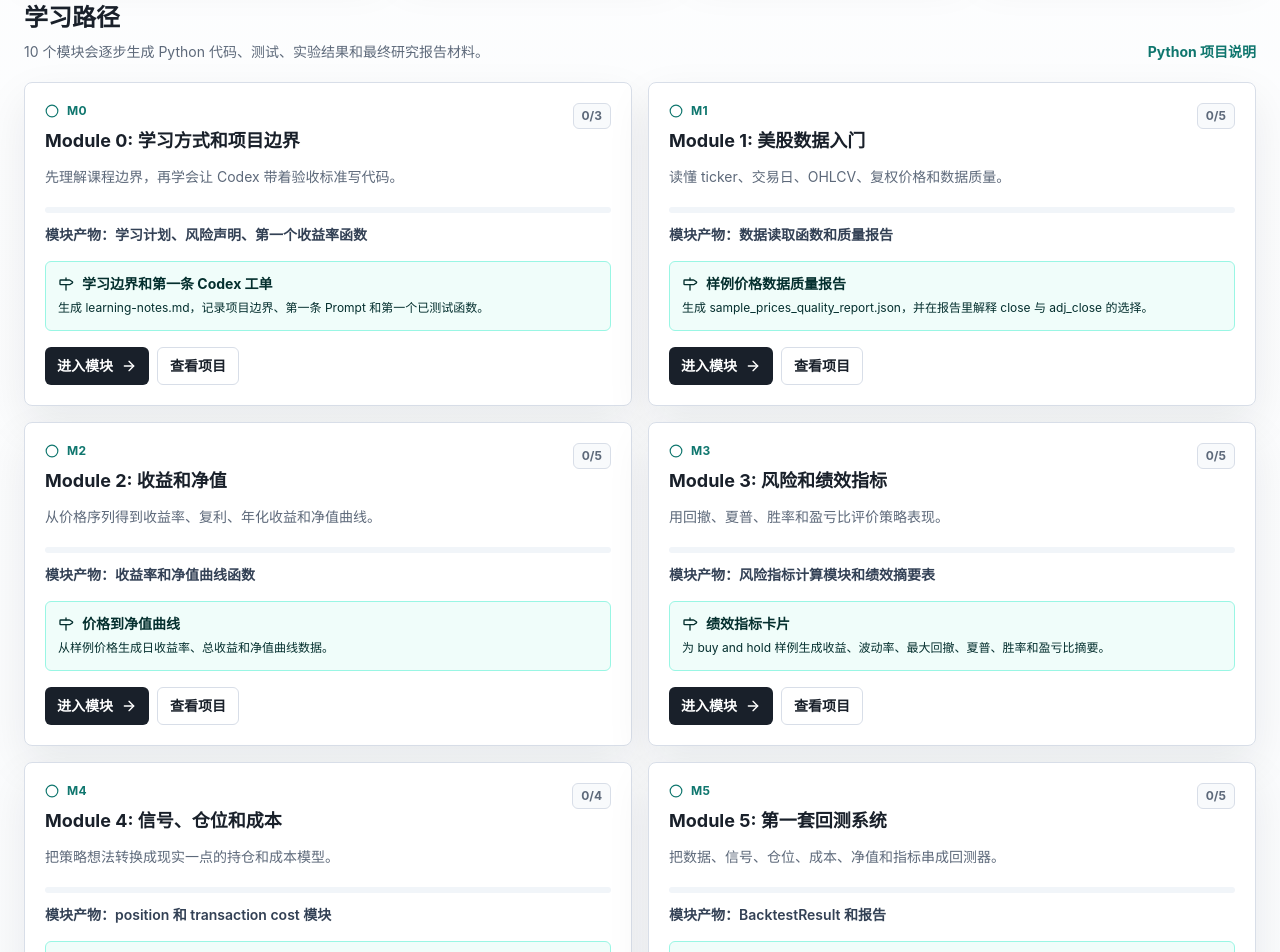
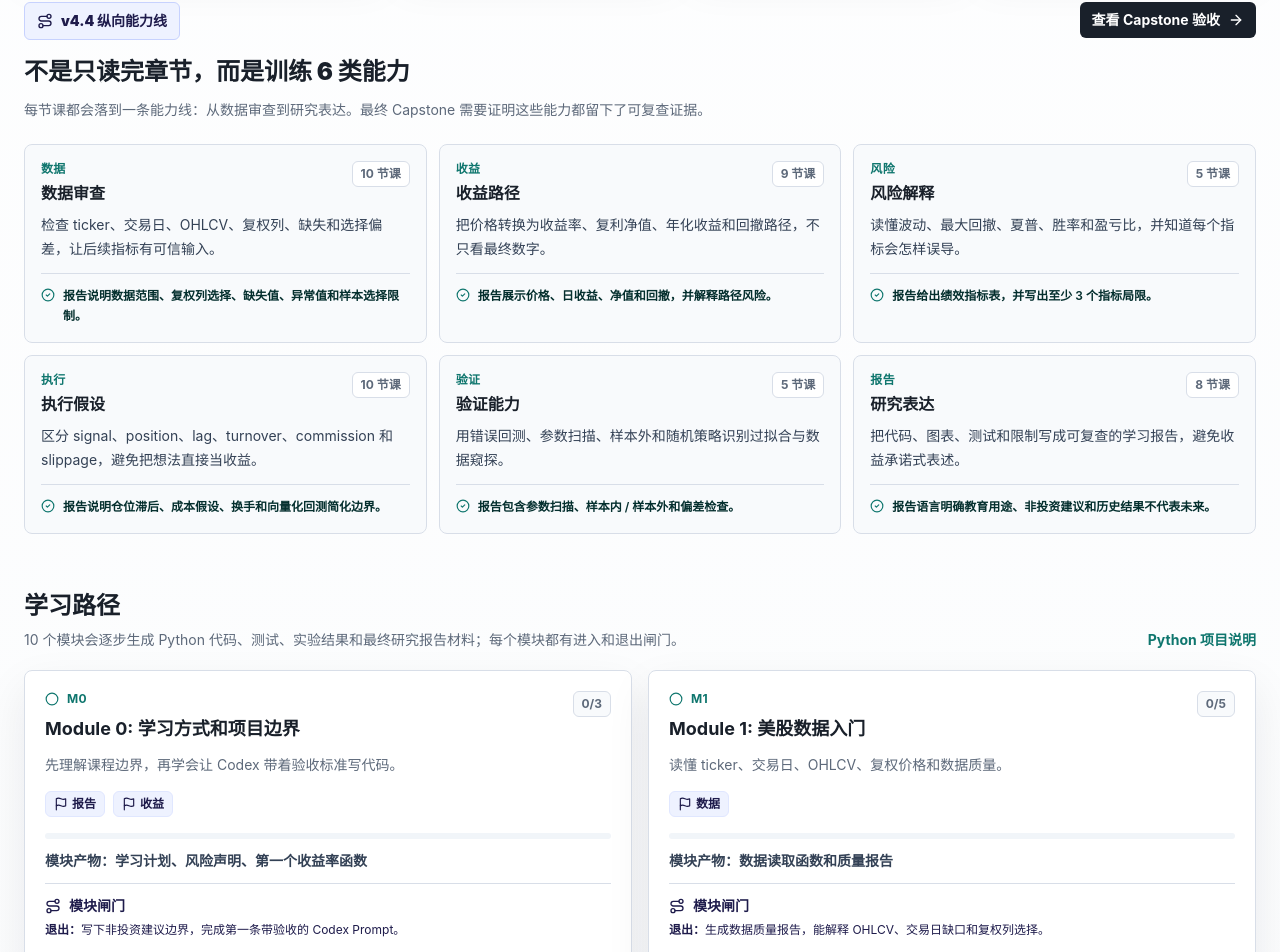
Before and after one commit to ZeyuZuo/learn-quant-with-codex, a Next.js app in the folder web/: page / in a window 1280 px wide. Shown: the part 954-1906 px from the top of the page. Built offline with nearby package versions, Linux system fonts and the light colour scheme.

Commit message:
Improve course path discovery

```diff
--- a/web/src/app/page.tsx
+++ b/web/src/app/page.tsx
@@ -5,6 +5,7 @@ import { allLessons } from "@/lib/courses";
 import { LessonChart } from "@/components/charts/LessonChart";
 import { ProgressSummary } from "@/components/progress/ProgressSummary";
 import { HomeModulePath } from "@/components/progress/HomeModulePath";
+import { HomeSkillLines } from "@/components/progress/HomeSkillLines";
 
 export default function HomePage() {
   const firstLesson = allLessons[0];
@@ -103,10 +104,14 @@ export default function HomePage() {
         </section>
 
         <section className="mx-auto max-w-7xl px-4 pb-14 sm:px-6">
+          <HomeSkillLines />
+        </section>
+
+        <section className="mx-auto max-w-7xl px-4 pb-14 sm:px-6">
           <div className="mb-5 flex items-end justify-between gap-4">
             <div>
               <h2 className="text-2xl font-black text-ink">学习路径</h2>
-              <p className="mt-2 text-sm text-muted">10 个模块会逐步生成 Python 代码、测试、实验结果和最终研究报告材料。</p>
+              <p className="mt-2 text-sm text-muted">10 个模块会逐步生成 Python 代码、测试、实验结果和最终研究报告材料；每个模块都有进入和退出闸门。</p>
             </div>
             <Link href="/python-project" className="text-sm font-bold text-accent hover:underline">
               Python 项目说明
--- a/web/src/components/courses/CourseCatalog.tsx
+++ b/web/src/components/courses/CourseCatalog.tsx
@@ -2,20 +2,23 @@
 
 import Link from "next/link";
 import { useMemo, useState } from "react";
-import { ArrowRight, CheckCircle2, Filter, Milestone, PlayCircle, RotateCcw, Search, Target } from "lucide-react";
-import { courseModules } from "@/lib/courses";
+import { ArrowRight, CheckCircle2, Filter, Flag, Milestone, PlayCircle, RotateCcw, Route, Search, Target } from "lucide-react";
+import { courseModules, getSkillLine, skillLines } from "@/lib/courses";
 import { CourseProgressList } from "@/components/progress/CourseProgressList";
 import { ModuleProgress } from "@/components/progress/ModuleProgress";
 import { useLessonProgress } from "@/lib/progress";
+import type { SkillLineId } from "@/lib/types";
 
 type StatusFilter = "all" | "todo" | "done";
 type DifficultyFilter = "all" | "入门" | "基础" | "进阶";
+type SkillLineFilter = "all" | SkillLineId;
 
 export function CourseCatalog() {
   const [query, setQuery] = useState("");
   const [moduleId, setModuleId] = useState("all");
   const [status, setStatus] = useState<StatusFilter>("all");
   const [difficulty, setDifficulty] = useState<DifficultyFilter>("all");
+  const [skillLineId, setSkillLineId] = useState<SkillLineFilter>("all");
   const progress = useLessonProgress();
 
   const filteredModules = useMemo(() => {
@@ -25,27 +28,30 @@ export function CourseCatalog() {
       .map((module) => ({
         ...module,
         lessons: module.lessons.filter((lesson) => {
-          const haystack = [lesson.id, lesson.title, lesson.subtitle, lesson.pythonModule, ...lesson.concepts].join(" ").toLowerCase();
+          const lessonSkillLine = getSkillLine(lesson.skillLine);
+          const haystack = [lesson.id, lesson.title, lesson.subtitle, lesson.pythonModule, lessonSkillLine?.title, lessonSkillLine?.shortTitle, ...lesson.concepts].join(" ").toLowerCase();
           const matchesQuery = !normalizedQuery || haystack.includes(normalizedQuery);
           const matchesDifficulty = difficulty === "all" || lesson.difficulty === difficulty;
+          const matchesSkillLine = skillLineId === "all" || lesson.skillLine === skillLineId;
           const completed = progress.completedSet.has(lesson.slug);
           const matchesStatus =
             status === "all" || !progress.ready || (status === "done" && completed) || (status === "todo" && !completed);
 
-          return matchesQuery && matchesDifficulty && matchesStatus;
+          return matchesQuery && matchesDifficulty && matchesSkillLine && matchesStatus;
         }),
       }))
-      .filter((module) => module.lessons.length > 0 || (!normalizedQuery && difficulty === "all" && status === "all"));
-  }, [difficulty, moduleId, progress.completedSet, progress.ready, query, status]);
+      .filter((module) => module.lessons.length > 0 || (!normalizedQuery && difficulty === "all" && status === "all" && skillLineId === "all"));
+  }, [difficulty, moduleId, progress.completedSet, progress.ready, query, skillLineId, status]);
 
   const visibleLessons = filteredModules.reduce((sum, module) => sum + module.lessons.length, 0);
   const visibleModules = filteredModules.length;
-  const hasActiveFilters = query.trim().length > 0 || moduleId !== "all" || status !== "all" || difficulty !== "all";
+  const hasActiveFilters = query.trim().length > 0 || moduleId !== "all" || status !== "all" || difficulty !== "all" || skillLineId !== "all";
   const activeFilterLabels = [
     query.trim() ? `关键词：${query.trim()}` : null,
     moduleId !== "all" ? courseModules.find((module) => module.id === moduleId)?.title : null,
     status !== "all" ? `状态：${status === "done" ? "已完成" : "未完成"}` : null,
     difficulty !== "all" ? `难度：${difficulty}` : null,
+    skillLineId !== "all" ? `能力线：${getSkillLine(skillLineId)?.title}` : null,
   ].filter((label): label is string => Boolean(label));
 
   function clearFilters() {
@@ -53,12 +59,13 @@ export function CourseCatalog() {
     setModuleId("all");
     setStatus("all");
     setDifficulty("all");
+    setSkillLineId("all");
   }
 
   return (
     <>
       <section className="mt-8 rounded-lg border border-line bg-white p-4 shadow-soft">
-        <div className="grid gap-3 lg:grid-cols-[1fr_230px_180px_160px]">
+        <div className="grid gap-3 lg:grid-cols-[1fr_230px_190px_170px_170px]">
           <label className="grid gap-2 text-sm font-semibold text-slate-700">
             <span className="inline-flex items-center gap-2">
               <Search className="h-4 w-4 text-accent" />
@@ -70,6 +77,24 @@ export function CourseCatalog() {
               placeholder="例如：回撤、signal、metrics.py"
               className="min-h-11 rounded-md border border-line bg-slate-50 px-3 text-sm text-ink outline-none transition focus:border-accent focus:bg-white focus:ring-2 focus:ring-accent/20"
             />
+          </label>
+          <label className="grid gap-2 text-sm font-semibold text-slate-700">
+            <span className="inline-flex items-center gap-2">
+              <Flag className="h-4 w-4 text-accent" />
+              能力线
+            </span>
+            <select
+              value={skillLineId}
+              onChange={(event) => setSkillLineId(event.target.value as SkillLineFilter)}
+              className="min-h-11 rounded-md border border-line bg-slate-50 px-3 text-sm text-ink outline-none transition focus:border-accent focus:bg-white focus:ring-2 focus:ring-accent/20"
+            >
+              <option value="all">全部能力</option>
+              {skillLines.map((skillLine) => (
+                <option key={skillLine.id} value={skillLine.id}>
+                  {skillLine.title}
+                </option>
+              ))}
+            </select>
           </label>
           <label className="grid gap-2 text-sm font-semibold text-slate-700">
             <span className="inline-flex items-center gap-2">
@@ -202,10 +227,42 @@ export function CourseCatalog() {
                 </div>
                 <h2 className="mt-3 text-xl font-bold text-ink">{module.title}</h2>
                 <p className="mt-2 max-w-3xl text-sm leading-7 text-muted">{module.summary}</p>
+                <div className="mt-3 flex flex-wrap gap-2">
+                  {module.skillLines
+                    .map((item) => getSkillLine(item))
+                    .filter((item) => item !== undefined)
+                    .map((item) => (
+                      <span key={item.id} className="inline-flex items-center gap-1 rounded-md border border-indigo-100 bg-indigo-50 px-2 py-1 text-xs font-bold text-indigo-950">
+                        <Flag className="h-3.5 w-3.5" />
+                        {item.title}
+                      </span>
+                    ))}
+                </div>
               </div>
               <div className="grid min-w-56 gap-2">
                 <div className="rounded-md border border-line bg-white px-3 py-2 text-sm font-semibold text-slate-700 shadow-soft">{module.product}</div>
                 <ModuleProgress module={module} />
+              </div>
+            </div>
+
+            <div className="mt-5 rounded-lg border border-indigo-200 bg-indigo-50 p-4 text-indigo-950">
+              <div className="flex items-center gap-2 text-sm font-black">
+                <Route className="h-4 w-4" />
+                模块进入 / 退出闸门
+              </div>
+              <div className="mt-3 grid gap-2 md:grid-cols-3">
+                <div className="rounded-md bg-white/80 px-3 py-2 text-xs leading-5">
+                  <span className="font-black">进入：</span>
+                  {module.gate.entry}
+                </div>
+                <div className="rounded-md bg-white/80 px-3 py-2 text-xs leading-5">
+                  <span className="font-black">退出：</span>
+                  {module.gate.exit}
+                </div>
+                <div className="rounded-md bg-white/80 px-3 py-2 text-xs leading-5">
+                  <span className="font-black">下一步：</span>
+                  {module.gate.nextUse}
+                </div>
               </div>
             </div>
 
--- a/web/src/components/progress/CourseProgressList.tsx
+++ b/web/src/components/progress/CourseProgressList.tsx
@@ -1,8 +1,9 @@
 "use client";
 
 import Link from "next/link";
-import { CheckCircle2, Circle, Clock, FileCode2 } from "lucide-react";
+import { CheckCircle2, Circle, Clock, FileCode2, Flag } from "lucide-react";
 import type { Lesson } from "@/lib/types";
+import { getSkillLine } from "@/lib/courses";
 import { useLessonProgress } from "@/lib/progress";
 
 type CourseProgressListProps = {
@@ -16,6 +17,7 @@ export function CourseProgressList({ lessons }: CourseProgressListProps) {
     <>
       {lessons.map((lesson) => {
         const completed = progress.isCompleted(lesson.slug);
+        const skillLine = getSkillLine(lesson.skillLine);
         return (
           <Link
             key={lesson.slug}
@@ -32,6 +34,12 @@ export function CourseProgressList({ lessons }: CourseProgressListProps) {
             <h3 className="mt-2 text-base font-bold text-ink">{lesson.title}</h3>
             <p className="mt-2 text-sm leading-6 text-muted">{lesson.subtitle}</p>
             <div className="mt-3 flex flex-wrap items-center gap-2 text-xs text-slate-600">
+              {skillLine ? (
+                <span className="inline-flex items-center gap-1 rounded-md border border-indigo-100 bg-indigo-50 px-2 py-1 font-bold text-indigo-950">
+                  <Flag className="h-3.5 w-3.5" />
+                  {skillLine.shortTitle}
+                </span>
+              ) : null}
               <span className="rounded-md border border-line bg-slate-50 px-2 py-1 font-semibold">{lesson.difficulty}</span>
               <span className="inline-flex items-center gap-1 rounded-md border border-line bg-slate-50 px-2 py-1">
                 <Clock className="h-3.5 w-3.5" />
--- a/web/src/components/progress/HomeModulePath.tsx
+++ b/web/src/components/progress/HomeModulePath.tsx
@@ -1,8 +1,8 @@
 "use client";
 
 import Link from "next/link";
-import { ArrowRight, CheckCircle2, Circle, Milestone } from "lucide-react";
-import { courseModules } from "@/lib/courses";
+import { ArrowRight, CheckCircle2, Circle, Flag, Milestone, Route } from "lucide-react";
+import { courseModules, getSkillLine } from "@/lib/courses";
 import { useLessonProgress } from "@/lib/progress";
 
 export function HomeModulePath() {
@@ -16,6 +16,7 @@ export function HomeModulePath() {
         const percent = total === 0 ? 0 : Math.round((completed / total) * 100);
         const firstLesson = module.lessons[0];
         const moduleDone = progress.ready && total > 0 && completed === total;
+        const moduleSkillLines = module.skillLines.map((skillLineId) => getSkillLine(skillLineId)).filter((skillLine) => skillLine !== undefined);
 
         return (
           <article key={module.id} className="chart-enter rounded-lg border border-line bg-white p-5 shadow-soft transition hover:border-accent">
@@ -31,10 +32,29 @@ export function HomeModulePath() {
             </div>
 
             <p className="mt-2 text-sm leading-7 text-muted">{module.summary}</p>
+            <div className="mt-3 flex flex-wrap gap-2">
+              {moduleSkillLines.map((skillLine) => (
+                <span key={skillLine.id} className="inline-flex items-center gap-1 rounded-md border border-indigo-100 bg-indigo-50 px-2 py-1 text-xs font-bold text-indigo-950">
+                  <Flag className="h-3.5 w-3.5" />
+                  {skillLine.shortTitle}
+                </span>
+              ))}
+            </div>
             <div className="mt-4 h-1.5 overflow-hidden rounded-full bg-slate-100">
               <div className="h-full rounded-full bg-accent transition-all duration-700 ease-out" style={{ width: `${percent}%` }} />
             </div>
             <p className="mt-3 text-sm font-semibold text-slate-700">模块产物：{module.product}</p>
+
+            <div className="mt-3 border-t border-line pt-3 text-indigo-950">
+              <div className="flex items-center gap-2 text-sm font-black">
+                <Route className="h-4 w-4" />
+                模块闸门
+              </div>
+              <p className="mt-1 text-xs leading-5">
+                <span className="font-black">退出：</span>
+                {module.gate.exit}
+              </p>
+            </div>
 
             <div className="mt-4 rounded-md border border-teal-200 bg-teal-50 p-3">
               <div className="flex items-center gap-2 text-sm font-bold text-teal-950">
--- /dev/null
+++ b/web/src/components/progress/HomeSkillLines.tsx
@@ -0,0 +1,54 @@
+"use client";
+
+import Link from "next/link";
+import { ArrowRight, CheckCircle2, Route } from "lucide-react";
+import { allLessons, skillLines } from "@/lib/courses";
+
+export function HomeSkillLines() {
+  return (
+    <section>
+      <div className="flex flex-wrap items-start justify-between gap-4">
+        <div>
+          <div className="inline-flex items-center gap-2 rounded-md border border-indigo-200 bg-indigo-50 px-3 py-2 text-sm font-black text-indigo-950">
+            <Route className="h-4 w-4" />
+            v4.4 纵向能力线
+          </div>
+          <h2 className="mt-4 text-2xl font-black text-ink">不是只读完章节，而是训练 6 类能力</h2>
+          <p className="mt-2 max-w-3xl text-sm leading-7 text-muted">
+            每节课都会落到一条能力线：从数据审查到研究表达。最终 Capstone 需要证明这些能力都留下了可复查证据。
+          </p>
+        </div>
+        <Link href="/capstone" className="inline-flex items-center gap-2 rounded-md bg-ink px-3 py-2 text-sm font-bold text-white transition hover:bg-slate-700">
+          查看 Capstone 验收
+          <ArrowRight className="h-4 w-4" />
+        </Link>
+      </div>
+
+      <div className="mt-5 grid gap-3 md:grid-cols-2 lg:grid-cols-3">
+        {skillLines.map((skillLine, index) => {
+          const count = allLessons.filter((lesson) => lesson.skillLine === skillLine.id).length;
+          return (
+            <article
+              key={skillLine.id}
+              className="chart-enter rounded-lg border border-line bg-slate-50 p-4 transition duration-200 hover:-translate-y-0.5 hover:border-accent hover:bg-white hover:shadow-soft"
+              style={{ animationDelay: `${index * 55}ms` }}
+            >
+              <div className="flex items-start justify-between gap-3">
+                <div>
+                  <div className="text-xs font-black uppercase tracking-wide text-accent">{skillLine.shortTitle}</div>
+                  <h3 className="mt-1 text-base font-black text-ink">{skillLine.title}</h3>
+                </div>
+                <span className="rounded-md border border-line bg-white px-2 py-1 text-xs font-bold text-muted">{count} 节课</span>
+              </div>
+              <p className="mt-2 text-sm leading-6 text-slate-700">{skillLine.description}</p>
+              <div className="mt-3 flex gap-2 border-t border-line pt-3 text-xs font-semibold leading-5 text-teal-950">
+                <CheckCircle2 className="mt-0.5 h-3.5 w-3.5 shrink-0 text-accent" />
+                <span>{skillLine.capstoneEvidence}</span>
+              </div>
+            </article>
+          );
+        })}
+      </div>
+    </section>
+  );
+}
```
